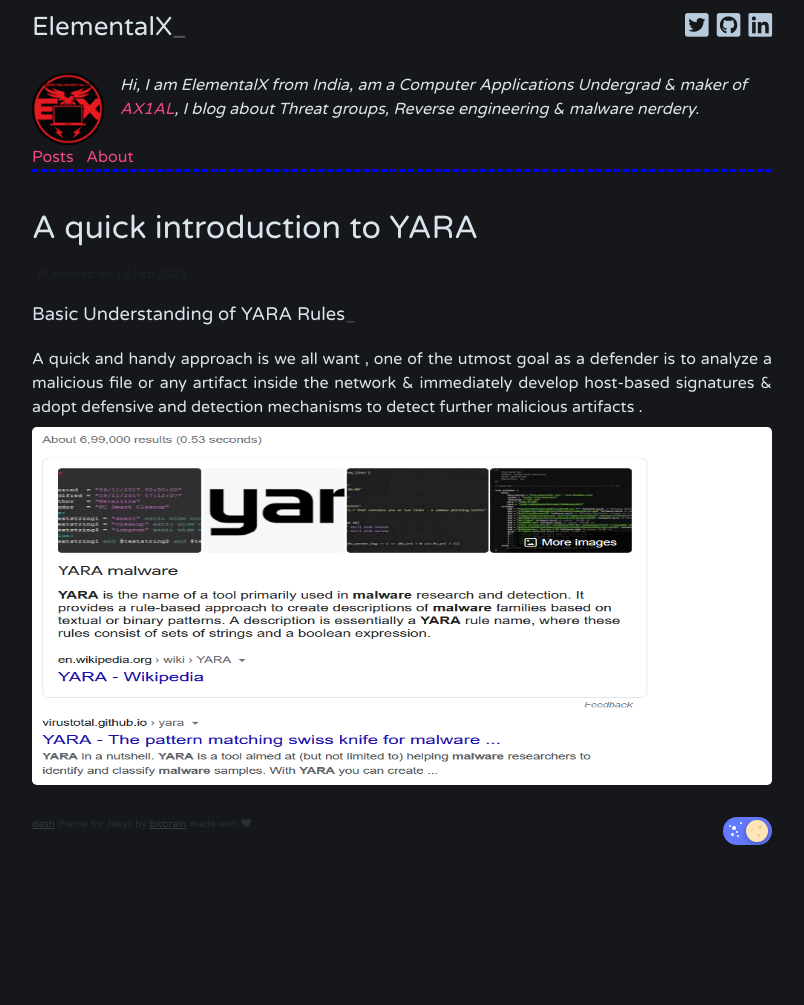
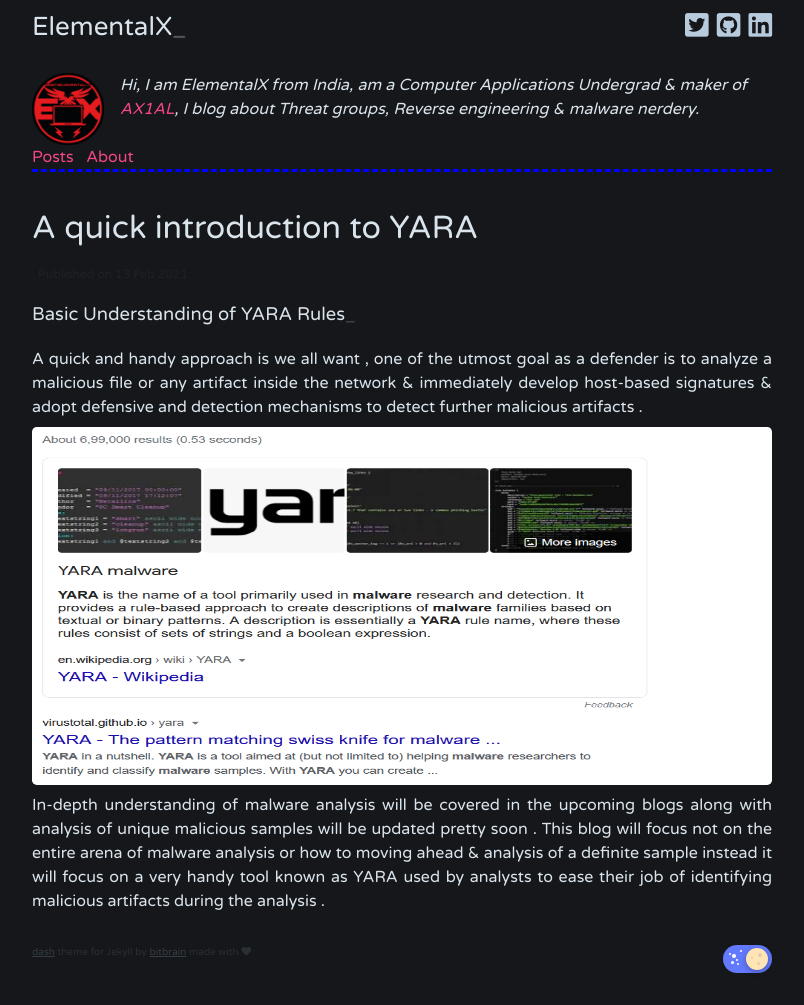
Before and after one commit to xelemental/xelemental.github.io, a Jekyll site: the page built from _posts/2021-02-13-readme.md, in a window 1280 px wide. Shown: the whole page, without its empty margins (238-1042 px from the left). Built offline with Jekyll 4.4.1, drawn with Linux system fonts in a browser that asks for light colours; comment, search, counter and statistics services are not loaded; before the commit the page ends 900 px from its top, so only the background shows below that.

Commit message:
Update 2021-02-13-readme.md

```diff
--- a/_posts/2021-02-13-readme.md
+++ b/_posts/2021-02-13-readme.md
@@ -11,3 +11,5 @@
 A quick and handy approach is we all want , one of the utmost goal as a defender is to analyze a malicious file or any artifact inside the network & immediately develop host-based signatures & adopt defensive and detection mechanisms to detect further malicious artifacts .
 
 <img src="/assets/img/1xmznxhleFVE5eY9JVcJPUQ.png " alt="YARA" width="400" height="358">
+
+In-depth understanding of malware analysis will be covered in the upcoming blogs along with analysis of unique malicious samples will be updated pretty soon . This blog will focus not on the entire arena of malware analysis or how to moving ahead & analysis of a definite sample instead it will focus on a very handy tool known as YARA used by analysts to ease their job of identifying malicious artifacts during the analysis .
```
